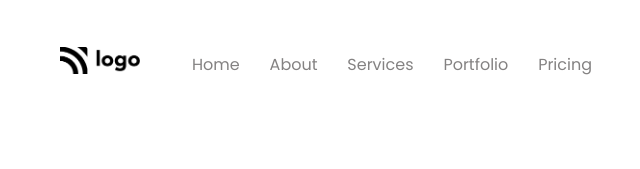
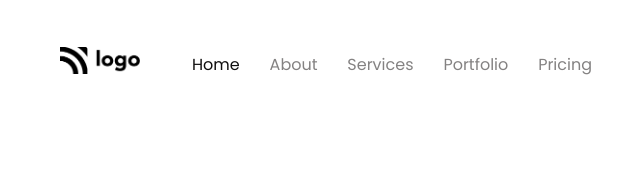
Before and after one commit to ShivamSinghCodes/FSJS-2.0, a plain HTML site: page HTML And CSS Assignment/Project 01 HTML_CSS/index.html in a window 1280 px wide. Shown: the top 169 px of the page, 0-640 px from the left. Drawn offline with Linux system fonts and the light colour scheme.

Commit message:
Navigation Refinment

```diff
--- a/HTML And CSS Assignment/Project 01 HTML_CSS/index.html
+++ b/HTML And CSS Assignment/Project 01 HTML_CSS/index.html
@@ -24,7 +24,7 @@
           </div>
           <div class="grow-list">
             <ul class="list">
-              <li class="list-item">Home</li>
+              <li class="list-item home">Home</li>
               <li class="list-item">About</li>
               <li class="list-item">Services</li>
               <li class="list-item">Portfolio</li>
--- a/HTML And CSS Assignment/Project 01 HTML_CSS/style.css
+++ b/HTML And CSS Assignment/Project 01 HTML_CSS/style.css
@@ -25,6 +25,9 @@ body {
   display: flex;
   justify-content: space-between;
   color: rgb(132, 130, 130);
+}
+.home{
+  color: rgb(16, 15, 15);
 }
 .list-item:hover {
   color: rgb(21, 20, 20);
```
